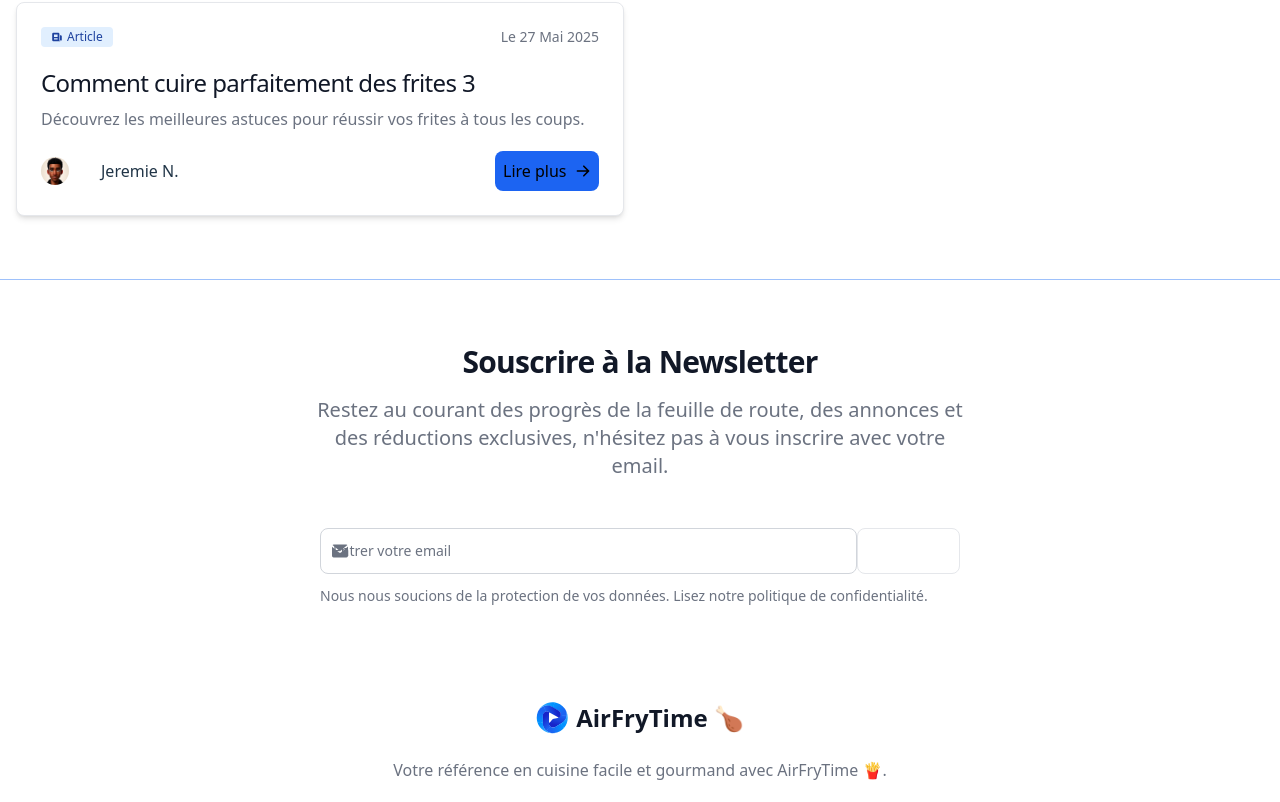
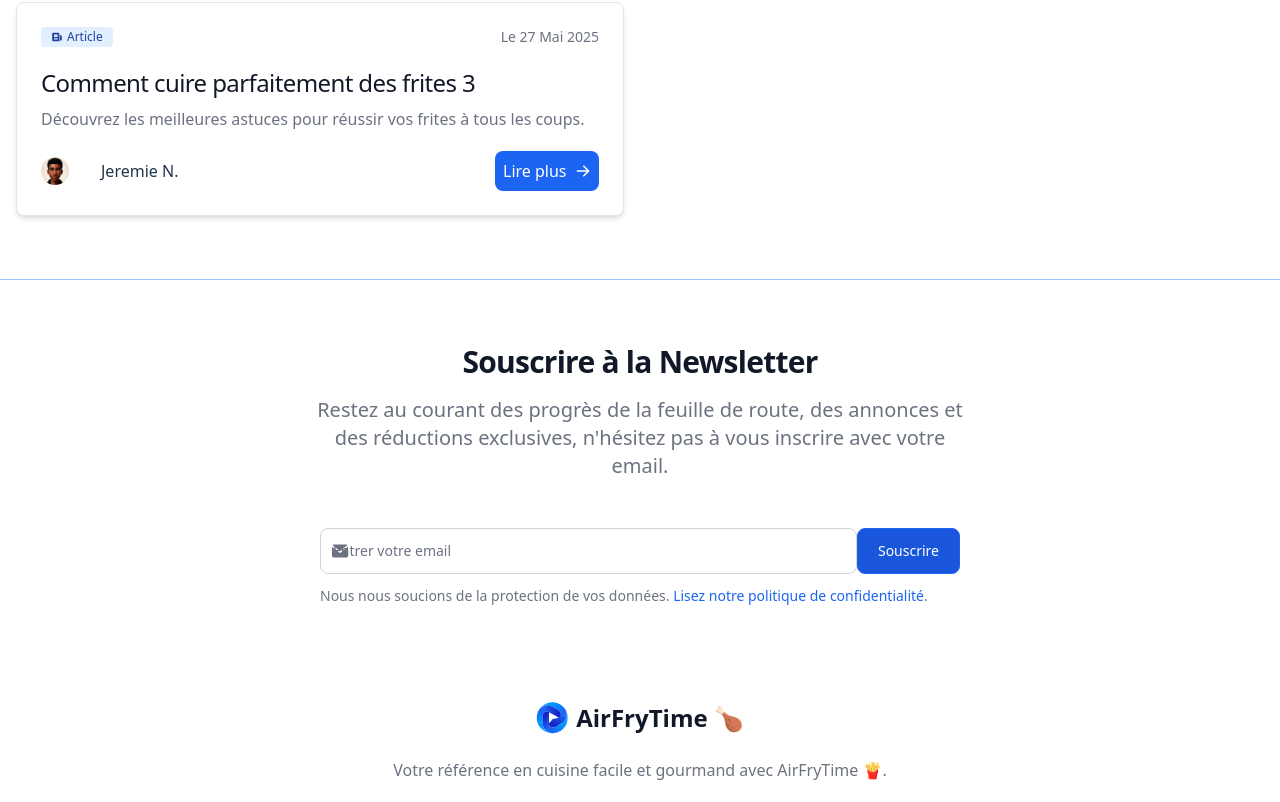
Before and after one commit to JeremieN6/air-fryer-calculator, a Vue app: page /blog in a window 1280 px wide. Shown: the part 649-1451 px from the top of the page. Built offline with nearby package versions, Linux system fonts and the light colour scheme.

Commit message:
fix: Update button styles and input focus colors for consistency

```diff
--- a/src/components/Blog.vue
+++ b/src/components/Blog.vue
@@ -24,7 +24,7 @@
                       </span>
                   </div>
                   <RouterLink :to="{ name: 'BlogContent', params: { slug: article.slug } }">
-                    <div class="inline-flex items-center font-medium bg-blue-600 text-[#000000] dark:text-white px-2 py-2 w-26 rounded-lg hover:underline">
+                    <div class="inline-flex items-center font-medium bg-blue-600 text-white dark:text-white px-2 py-2 w-26 rounded-lg hover:underline">
                       Lire plus
                       <svg class="ml-2 w-4 h-4" fill="currentColor" viewBox="0 0 20 20" xmlns="http://www.w3.org/2000/svg"><path fill-rule="evenodd" d="M10.293 3.293a1 1 0 011.414 0l6 6a1 1 0 010 1.414l-6 6a1 1 0 01-1.414-1.414L14.586 11H3a1 1 0 110-2h11.586l-4.293-4.293a1 1 0 010-1.414z" clip-rule="evenodd"></path></svg>
                   </div>
--- a/src/components/Newsletter.vue
+++ b/src/components/Newsletter.vue
@@ -19,13 +19,13 @@ import { RouterLink } from 'vue-router';
                                     <path d="M11.241 9.817c-.36.275-.801.425-1.255.427-.428 0-.845-.138-1.187-.395L0 2.6V14a2 2 0 0 0 2 2h16a2 2 0 0 0 2-2V2.5l-8.759 7.317Z"/>
                                 </svg>
                             </div>
-                            <input class="block p-3 pl-9 w-full text-sm text-gray-900 bg-white rounded-lg border border-gray-300 sm:rounded-none sm:rounded-l-lg focus:ring-primary-500 focus:border-primary-500 dark:bg-gray-700 dark:border-gray-600 dark:placeholder-gray-400 dark:text-white dark:focus:ring-primary-500 dark:focus:border-primary-500" placeholder="Entrer votre email" type="email" id="email">
+                            <input class="block p-3 pl-9 w-full text-sm text-gray-900 bg-white rounded-lg border border-gray-300 sm:rounded-none sm:rounded-l-lg focus:ring-blue-500 focus:border-blue-500 dark:bg-gray-700 dark:border-gray-600 dark:placeholder-gray-400 dark:text-white dark:focus:ring-blue-500 dark:focus:border-blue-500" placeholder="Entrer votre email" type="email" id="email">
                         </div>
                         <div>
-                            <button type="submit" class="py-3 px-5 w-full text-sm font-medium text-center text-white rounded-lg border cursor-pointer bg-primary-700 border-primary-600 sm:rounded-none sm:rounded-r-lg hover:bg-primary-800 focus:ring-4 focus:ring-primary-300 dark:bg-primary-600 dark:hover:bg-primary-700 dark:focus:ring-primary-800">Souscrire</button>
+                            <button type="submit" class="py-3 px-5 w-full text-sm font-medium text-center text-white rounded-lg border cursor-pointer bg-blue-700 border-blue-600 sm:rounded-none sm:rounded-r-lg hover:bg-blue-800 focus:ring-4 focus:ring-blue-300 dark:bg-blue-600 dark:hover:bg-blue-700 dark:focus:ring-blue-800">Souscrire</button>
                         </div>
                     </div>
-                    <div class="mx-auto max-w-screen-sm text-sm text-left text-gray-500 newsletter-form-footer dark:text-gray-300">Nous nous soucions de la protection de vos données.<RouterLink to="/politique-de-confidentialite" class="font-medium text-primary-600 dark:text-primary-500 hover:underline"> Lisez notre politique de confidentialité</RouterLink>.</div>
+                    <div class="mx-auto max-w-screen-sm text-sm text-left text-gray-500 newsletter-form-footer dark:text-gray-300">Nous nous soucions de la protection de vos données.<RouterLink to="/politique-de-confidentialite" class="font-medium text-blue-600 dark:text-blue-500 hover:underline"> Lisez notre politique de confidentialité</RouterLink>.</div>
                 </form>
             </div>
         </div>
```
